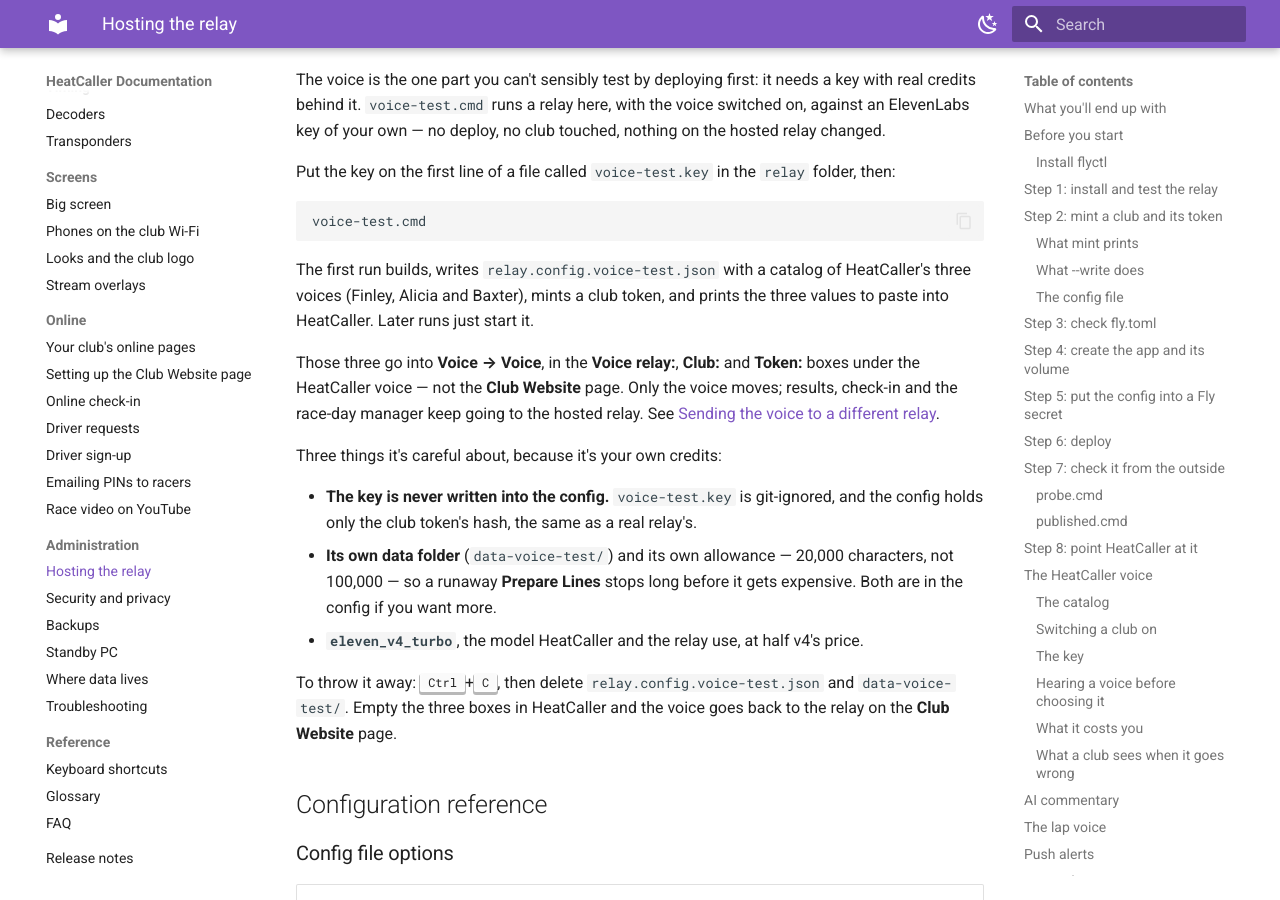
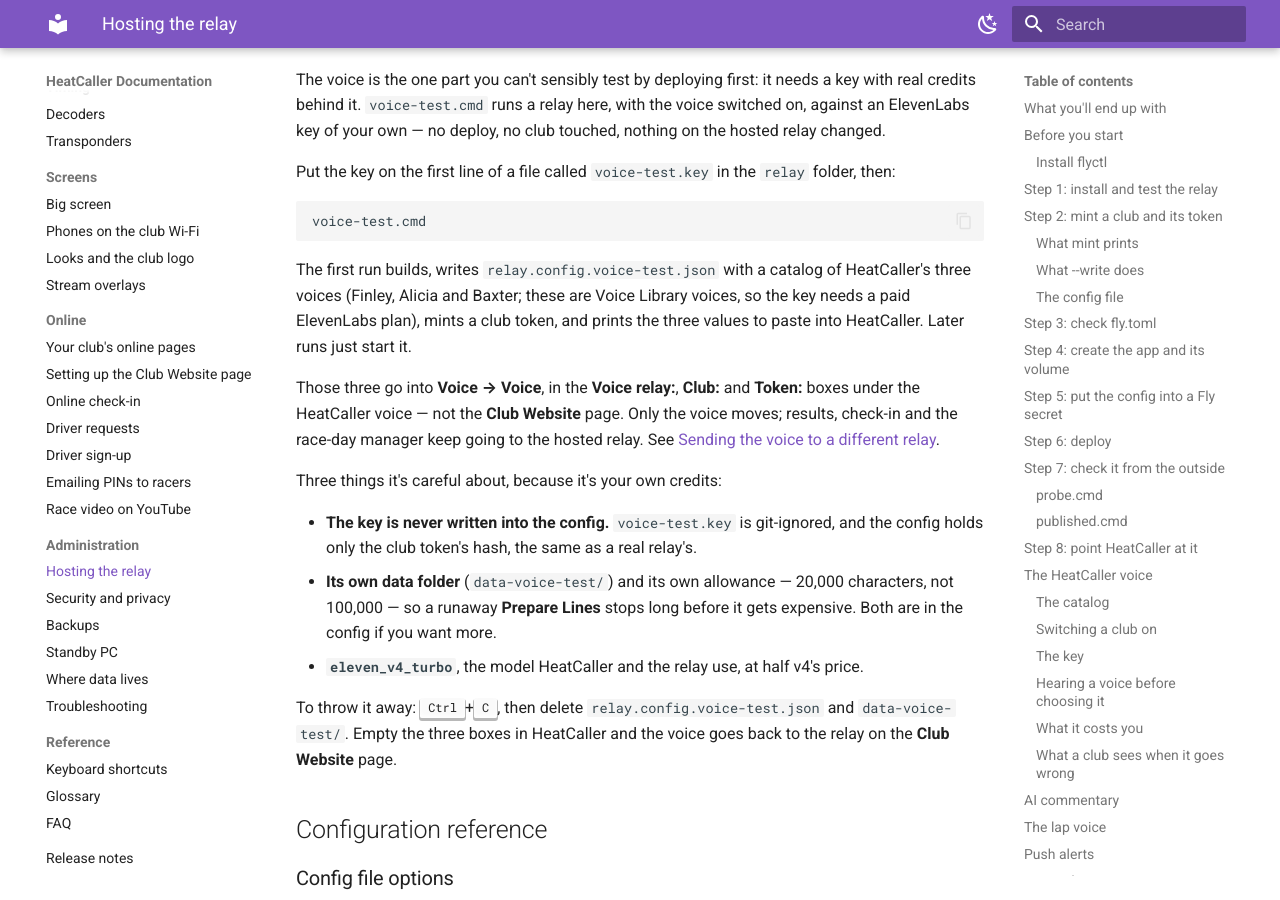
Before and after one commit to heatcaller/HeatCaller, an MkDocs documentation site: the page built from website/docs/admin/relay-hosting.md, in a window 1280 px wide and 900 px high, scrolled down 32272 px. Built offline with MkDocs 1.6.1 and Material for MkDocs 9.7.7, drawn with Linux system fonts in a browser that asks for light colours; some of the changed text lies outside the part shown.

Commit message:
Relay hosting docs: the history log line quoted as a start, and the test relay's voices need a paid plan
Co-Authored-By: Claude Opus 5.5 <noreply@anthropic.com>

````diff
--- a/website/docs/admin/relay-hosting.md
+++ b/website/docs/admin/relay-hosting.md
@@ -891,7 +891,7 @@ Put the key on the first line of a file called `voice-test.key` in the `relay` f
 voice-test.cmd
 ```
 
-The first run builds, writes `relay.config.voice-test.json` with a catalog of HeatCaller's three voices (Finley, Alicia and Baxter), mints a club token, and prints the three values to paste into HeatCaller. Later runs just start it.
+The first run builds, writes `relay.config.voice-test.json` with a catalog of HeatCaller's three voices (Finley, Alicia and Baxter; these are Voice Library voices, so the key needs a paid ElevenLabs plan), mints a club token, and prints the three values to paste into HeatCaller. Later runs just start it.
 
 Those three go into **Voice → Voice**, in the **Voice relay:**, **Club:** and **Token:** boxes under the HeatCaller voice — not the **Club Website** page. Only the voice moves; results, check-in and the race-day manager keep going to the hosted relay. See [Sending the voice to a different relay](../announcer/voice.md#sending-the-voice-to-a-different-relay).
 
````
Also changed, not shown: other parts of website/docs/admin/relay-hosting.md (+1 -1 lines).
